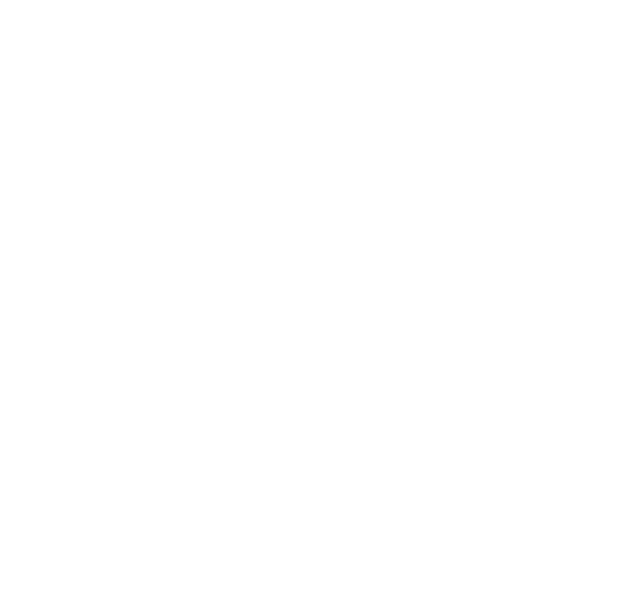
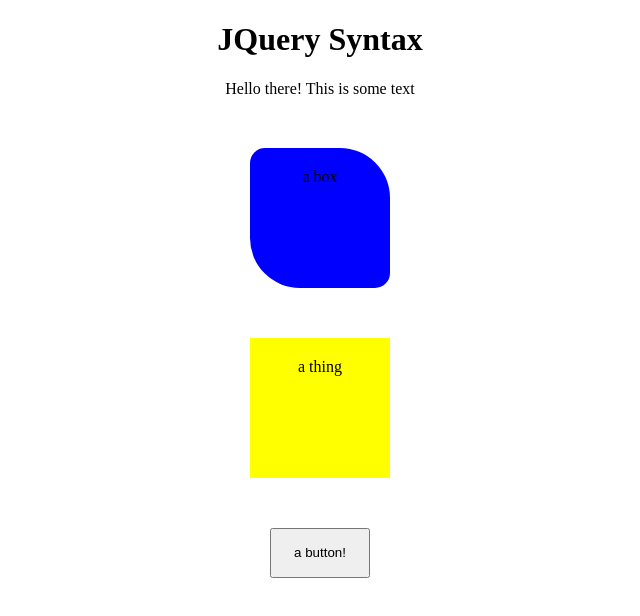
Before and after one commit to andiankas/learn-jquery, a plain HTML site: page index.html in a window 1280 px wide. Shown: the whole page, without its empty margins (320-960 px from the left). Drawn offline with Linux system fonts and the light colour scheme.

Commit message:
simple syntax jquery

```diff
--- /dev/null
+++ b/assets/css/style.css
@@ -0,0 +1,31 @@
+h1, p{
+	text-align: center;
+}
+
+
+#box{
+	width: 100px;
+	height: 100px;
+	background: blue;
+	text-align: center;
+	margin: 50px auto;
+	padding: 20px 20px;
+	border-radius: 15px 50px;
+}
+
+.thing{
+	width: 100px;
+	height: 100px;
+	background: yellow;
+	text-align: center;
+	margin: 50px auto;
+	padding: 20px 20px;
+}
+
+.button{
+	display: block;
+    margin-left: auto;
+    margin-right: auto;
+    width: 100px;
+    height: 50px;
+}
--- a/assets/jquery/script.js
+++ b/assets/jquery/script.js
@@ -2,5 +2,9 @@
 
 $(function(){
 
-	alert("hello world");
+	// alert("hello world");
+	$('button').click(function(){
+		$('#box').fadeOut(1000);
+	});
+
 });
--- a/index.html
+++ b/index.html
@@ -3,8 +3,18 @@
 <head>
 	<meta charset="UTF-8">
 	<title>Learn Jquery</title>
+
+	<link rel="stylesheet" href="assets/css/style.css">
 </head>
 <body>
+
+	<h1>JQuery Syntax</h1>
+	<p>Hello there! This is some text</p>
+
+	<div id="box">a box</div>
+	<div class="thing">a thing</div>
+
+	<button class="button">a button!</button>
 
 	<!-- load jquery -->
 	<script src="assets/jquery/jquery-3.3.1.min.js"></script>
```
